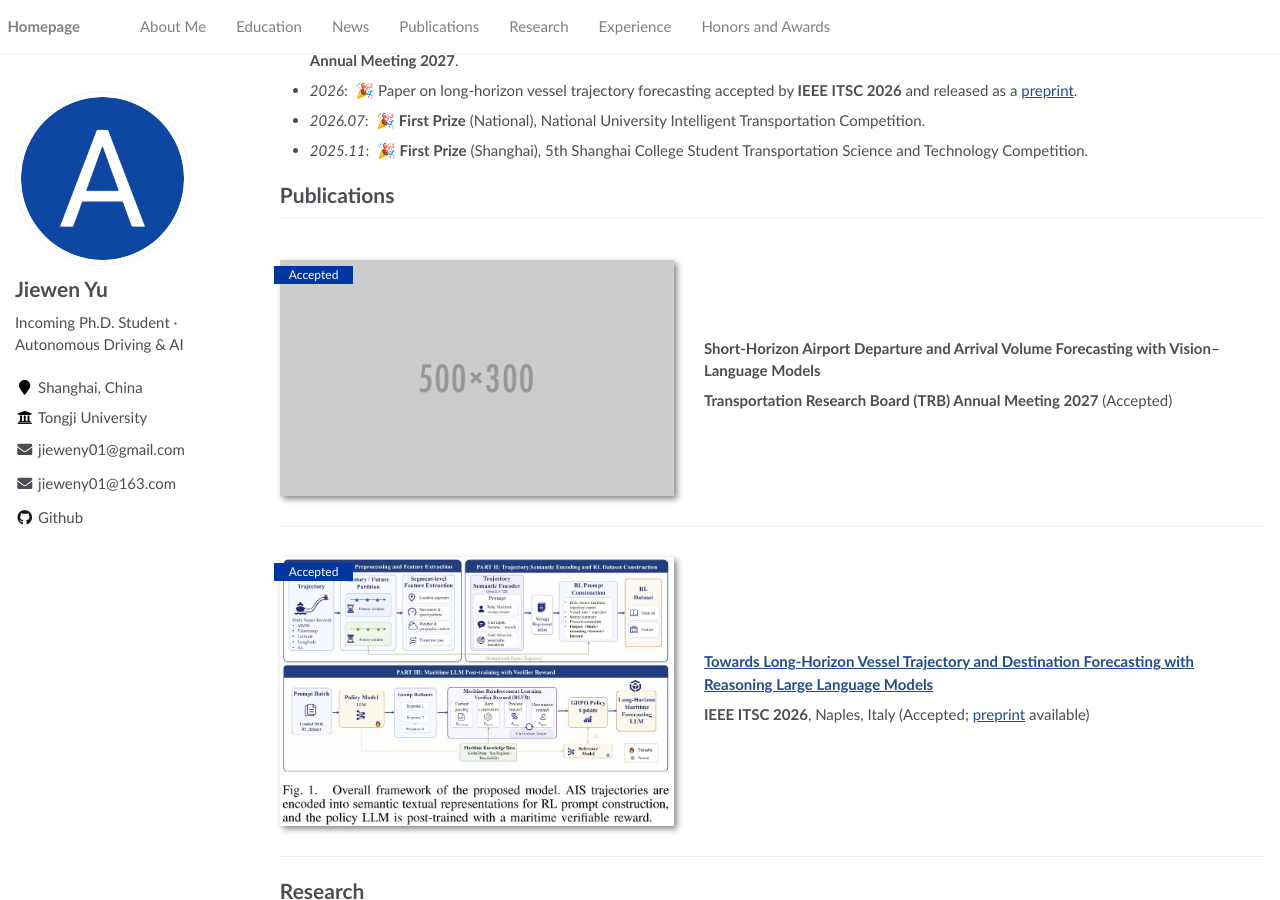
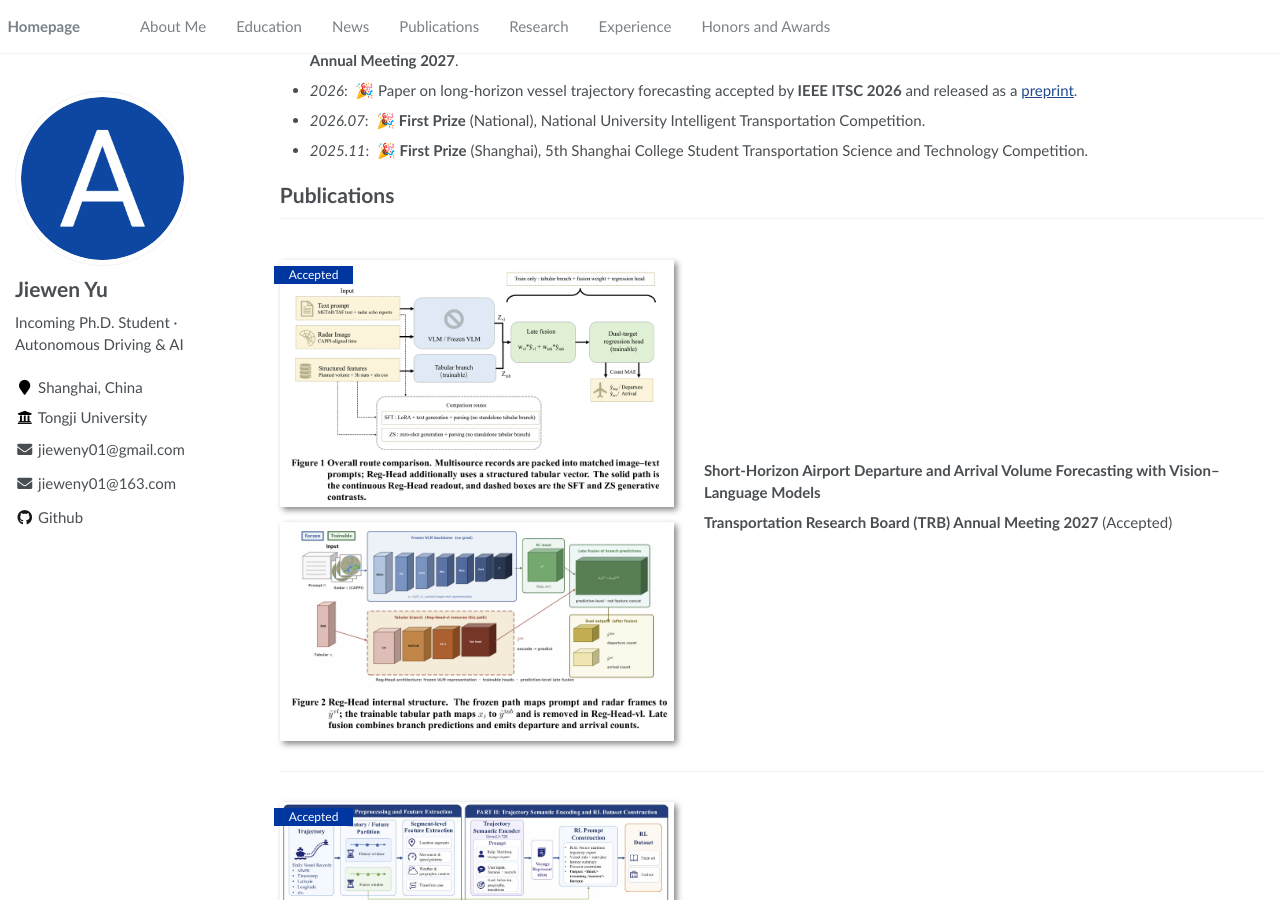
Before and after one commit to jieweny01/jieweny01.github.io, a Jekyll site: the page built from _pages/about.md, in a window 1280 px wide and 900 px high, scrolled down 396 px. Built offline with Jekyll 4.4.1, drawn with Linux system fonts in a browser that asks for light colours.

Commit message:
Add TRB technical roadmap figures to publication cards.
Co-authored-by: Cursor <cursoragent@cursor.com>

```diff
--- a/_pages/about.md
+++ b/_pages/about.md
@@ -29,7 +29,7 @@ My work emphasizes **end-to-end learning**, **reinforcement learning for plannin
 
 # Publications
 
-<div class='paper-box'><div class='paper-box-image'><div><div class="badge">Accepted</div><img src='images/papers/trb-airport-vlm-roadmap.png' alt="TRB paper technical roadmap" width="100%"></div></div>
+<div class='paper-box'><div class='paper-box-image'><div><div class="badge">Accepted</div><img src='images/papers/trb-airport-vlm-roadmap.png' alt="TRB Figure 1: overall route comparison" width="100%"><img src='images/papers/trb-airport-vlm-reghead.png' alt="TRB Figure 2: Reg-Head internal structure" width="100%" style="margin-top: 1em;"></div></div>
 <div class='paper-box-text' markdown="1">
 
 **Short-Horizon Airport Departure and Arrival Volume Forecasting with Vision–Language Models**
```
Also changed, not shown: _pages/research.md (+1 -1 lines), images/papers/trb-airport-vlm-reghead.png (added), images/papers/trb-airport-vlm-roadmap.png.
